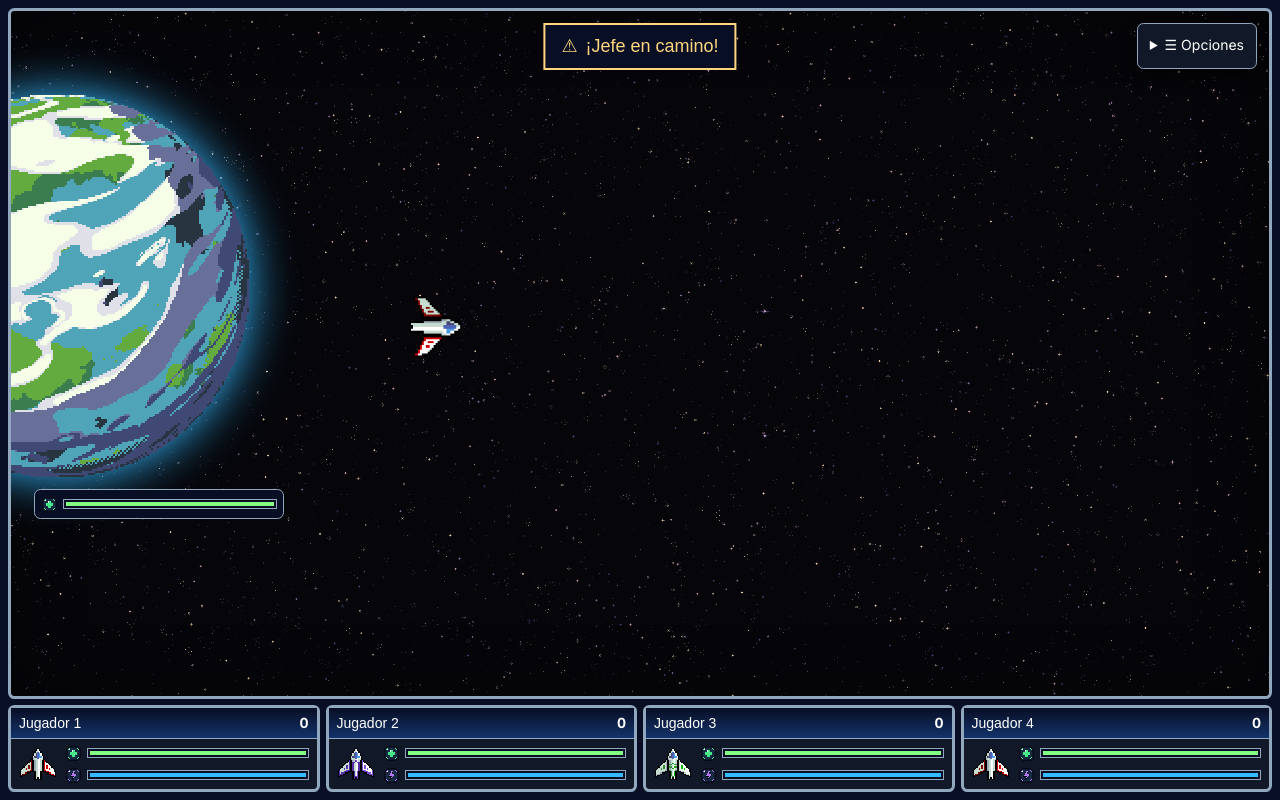
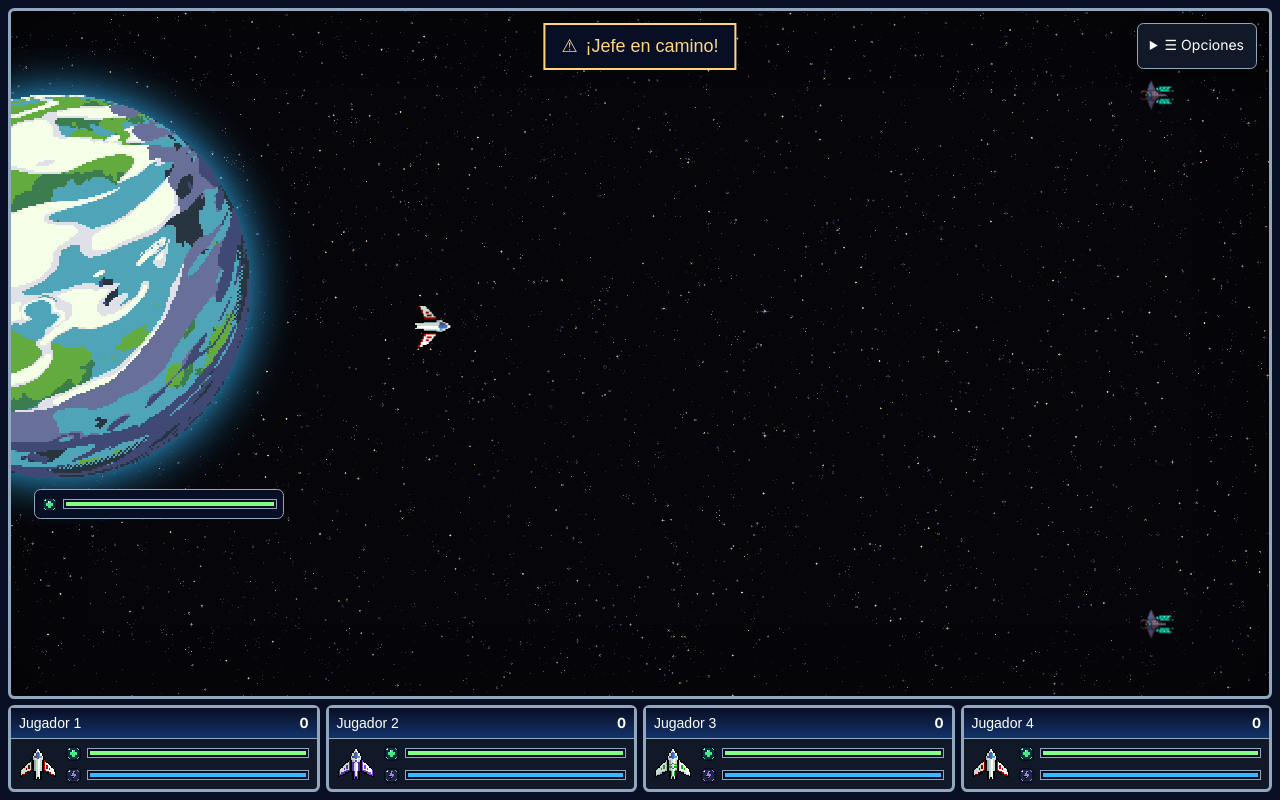
Before and after one commit to GeinerMB/proyecto-C00870-C15464-C25063-C27534, a React (Vite) app: page /#/game in a window 1280 px wide. Built offline with nearby package versions, Linux system fonts and the light colour scheme; a web font is replaced by a local one.

Commit message:
Added level-based enemy spawning
Define scout enemies and level spawners, then update the game loop to spawn, animate, render, and remove enemies.

```diff
--- /dev/null
+++ b/src/js/game/entities/enemies.js
@@ -0,0 +1,65 @@
+import scoutImg from "../../../assets/enemies/enemy_sprites/enemy_scout.png"
+
+export const enemyTypes = {
+  scout: {
+    spriteUrl: scoutImg,
+    frameWidth: 64,
+    frameHeight: 37,
+    frameCount: 6,
+    framesPerSecond: 10,
+    velocityX: -75,
+    rotation: -Math.PI / 2,
+    widthOnBoard: 37, // Ancho horizontal después del giro.
+  },
+};
+
+export function createEnemy(type, spawnX, spawnY) {
+  const config = enemyTypes[type];
+
+  return {
+    type,
+    x: spawnX + config.frameWidth / 2,
+    y: spawnY + config.frameHeight / 2,
+    age: 0,
+  };
+}
+
+export function updateEnemy(enemy, deltaTime) {
+  const config = enemyTypes[enemy.type];
+  enemy.x += config.velocityX * deltaTime;
+  enemy.age += deltaTime;
+}
+
+export function isEnemyOnCourse(enemy) {
+  const halfWidth = enemyTypes[enemy.type].widthOnBoard / 2;
+  return enemy.x + halfWidth > 0;
+}
+
+export function drawEnemy(context, enemy, image) {
+  if (!image.complete || image.naturalWidth === 0) return;
+
+  const config = enemyTypes[enemy.type];
+  const { frameWidth, frameHeight } = config;
+  const frame = Math.floor(enemy.age * config.framesPerSecond) % config.frameCount;
+
+  const canvas = context.canvas;
+    const scaleX = canvas.clientWidth / canvas.width;
+    const scaleY = canvas.clientHeight / canvas.height;
+    if (scaleX === 0 || scaleY === 0) return;
+
+    // Mismo criterio que el jugador: reducir uniformemente y limitar la escala a 1.
+    const spriteScale = Math.min(1, scaleX, scaleY);
+
+    context.save();
+    context.translate(enemy.x, enemy.y);
+    context.scale(spriteScale / scaleX, spriteScale / scaleY);
+    context.rotate(config.rotation);
+
+    context.drawImage(
+    image,
+    frame * frameWidth, 0, frameWidth, frameHeight,
+    -frameWidth / 2, -frameHeight / 2, frameWidth, frameHeight,
+    );
+
+    context.restore();
+}
--- a/src/js/game/gameLoop.js
+++ b/src/js/game/gameLoop.js
@@ -1,7 +1,12 @@
 import { createPlayerShip, moveShip } from "./movement.js";
+import { createSpawners, updateSpawners } from "./systems/spawnersSystem.js";
+import { enemyTypes, createEnemy, updateEnemy, isEnemyOnCourse, drawEnemy } from "./entities/enemies.js";
+
+import { levels } from "./levels.js"
+const PLAYER_SPRITE_SCALE = 0.75;
 
 // Inicializa el juego con el elemento canvas y la imagen del jugador.
-export function startGame(canvas, playerSpriteUrl) {
+export function startGame(canvas, playerSpriteUrl, levelId = 1) {
   const context = canvas.getContext("2d");
   if (!context) return;
 
@@ -42,6 +47,12 @@ export function startGame(canvas, playerSpriteUrl) {
   let prevTime = null;
   let frameId;
 
+  const scoutImage = new Image();
+  scoutImage.src = enemyTypes.scout.spriteUrl;
+
+  // const enemies = [createEnemy("scout", canvas.width, 70)];
+  const enemies = [];
+  const spawners = createSpawners(levels[levelId].spawners);
 
   // Ejecuta un fotograma
   function frame(time) {
@@ -59,40 +70,49 @@ export function startGame(canvas, playerSpriteUrl) {
     // Borra el fotograma anterior antes de dibujar el nuevo.
     context.clearRect(0, 0, canvas.width, canvas.height);
 
+
+
+    for (let i = enemies.length - 1; i >= 0; i--) {
+      const enemy = enemies[i];
+      updateEnemy(enemy, deltaTime);
+
+      if (isEnemyOnCourse(enemy)) {
+        drawEnemy(context, enemy, scoutImage);
+      } else {
+        enemies.splice(i, 1);
+      }
+    }
+
+    updateSpawners(spawners, enemies, deltaTime);
+
     if (sprite.complete && sprite.naturalWidth > 0) {
       // Obtiene las dimensiones visibles del canvas.
       const viewWidth = canvas.clientWidth;
       const viewHeight = canvas.clientHeight;
 
       if (viewWidth > 0 && viewHeight > 0) {
-        // Qué fracción del recorrido lógico ha completado la nave en cada eje.
+        const shipScale = Math.min(
+          1,
+          viewWidth / canvas.width,
+          viewHeight / canvas.height,
+        ) * PLAYER_SPRITE_SCALE;
+
+        const drawWidth = playerShip.width * shipScale;
+        const drawHeight = playerShip.height * shipScale;
+
+        // Posición del jugador dentro de su recorrido lógico.
         const progressX = playerShip.x / (canvas.width - playerShip.width);
         const progressY = playerShip.y / (canvas.height - playerShip.height);
 
-        // Posición equivalente en el tablero visible, dejando espacio para la nave.
-        const drawX = progressX * (viewWidth - playerShip.width);
-        const drawY = progressY * (viewHeight - playerShip.height);
+        // Usa el tamaño visible para que la nave siga llegando a los bordes.
+        const drawX = progressX * (viewWidth - drawWidth);
+        const drawY = progressY * (viewHeight - drawHeight);
 
-        // Guarda el estado
         context.save();
-
-        // Compensa el estiramiento de CSS para dibujar en píxeles visibles.
         context.scale(canvas.width / viewWidth, canvas.height / viewHeight);
-
-        // Centra la nave, la gira 90 grados y la dibuja.
-        context.translate(
-          drawX + playerShip.width / 2,
-          drawY + playerShip.height / 2,
-        );
+        context.translate(drawX + drawWidth / 2, drawY + drawHeight / 2);
         context.rotate(Math.PI / 2);
-        context.drawImage(
-          sprite,
-          -playerShip.width / 2,
-          -playerShip.height / 2,
-          playerShip.width,
-          playerShip.height,
-        );
-
+        context.drawImage(sprite, -drawWidth / 2, -drawHeight / 2, drawWidth, drawHeight);
         context.restore();
       }
     }
--- /dev/null
+++ b/src/js/game/levels.js
@@ -0,0 +1,16 @@
+export const levels = {
+  1: {
+    spawners: [
+      { type: "scout", x: 1280, y: 70,  interval: 3.5, maxEnemies: 20 },
+      { type: "scout", x: 1280, y: 626, interval: 3.5, maxEnemies: 20 },
+    ],
+  },
+//   2: {
+//     spawners: [
+//       { type: "scout", x: 1280, y: 120, interval: 5, maxEnemies: 30 },
+//       { type: "scout", x: 1280, y: 220, interval: 4, maxEnemies: 30 },
+//       { type: "scout", x: 1280, y: 480, interval: 4, maxEnemies: 30 },
+//       { type: "scout", x: 1280, y: 580, interval: 5, maxEnemies: 30 },
+//     ],
+//   },
+};
--- /dev/null
+++ b/src/js/game/systems/spawnersSystem.js
@@ -0,0 +1,22 @@
+import { createEnemy } from "../entities/enemies";
+
+export function createSpawners(definitions) {
+  return definitions.map((definition) => ({
+    ...definition,
+    elapsed: 0,
+    spawned: 0,
+  }));
+}
+
+export function updateSpawners(spawners, enemies, deltaTime) {
+  for (const spawner of spawners) {
+    if (spawner.spawned >= spawner.maxEnemies) continue;
+
+    spawner.elapsed += deltaTime;
+    if (spawner.elapsed < spawner.interval) continue;
+
+    enemies.push(createEnemy(spawner.type, spawner.x, spawner.y));
+    spawner.spawned += 1;
+    spawner.elapsed = 0;
+  }
+}
```
